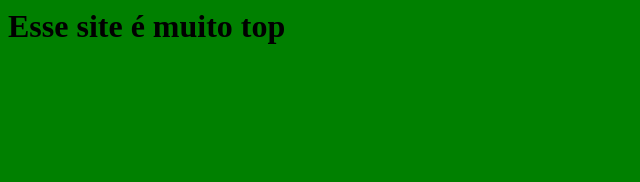
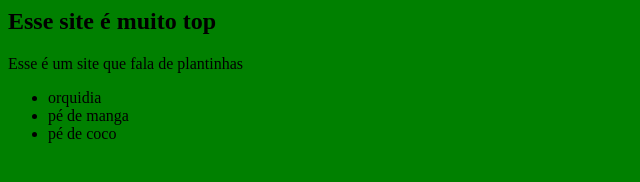
Before and after one commit to beatrizbelem/aula-git, a plain HTML site: page index.html in a window 1280 px wide. Shown: the whole page, without its empty margins (0-640 px from the left). Drawn offline with Linux system fonts and the light colour scheme.

Commit message:
modificacoes no site

```diff
--- a/index.html
+++ b/index.html
@@ -3,10 +3,15 @@
   <meta charset="UTF-8">
   <meta http-equiv="X-UA-Compatible" content="IE=edge">
   <meta name="viewport" content="width=device-width, initial-scale=1.0">
-  <title>Plantinhas</title>
   <link rel="stylesheet" href="style.css">
 </head>
 <body>
-  <h1>Esse site é muito top</h1>
+  <h2>Esse site é muito top</h2>
+  <p>Esse é um site que fala de plantinhas</p>
+  <ul>
+    <li>orquidia</li>
+    <li>pé de manga</li>
+    <li>pé de coco</li>
+  </ul>
 </body>
 </html>
```
